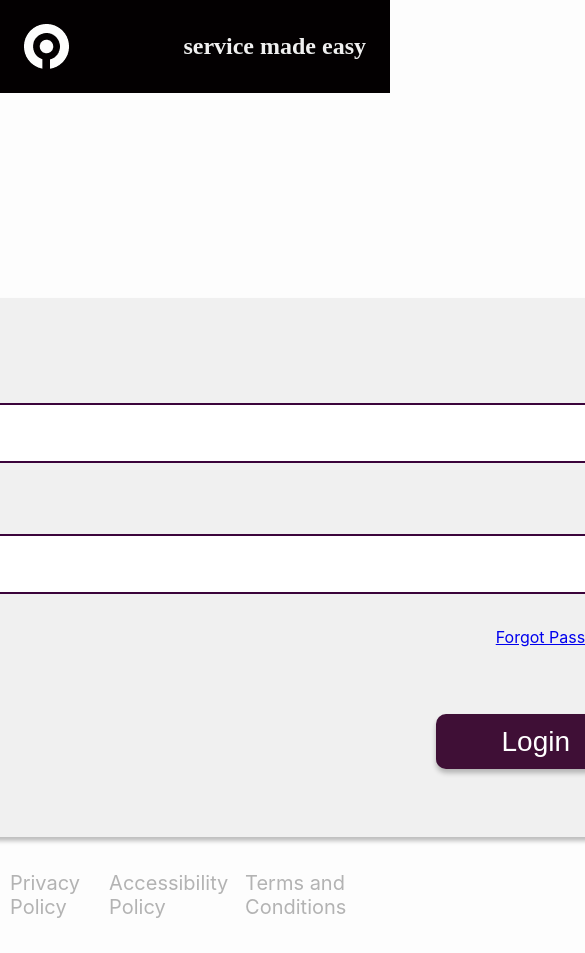
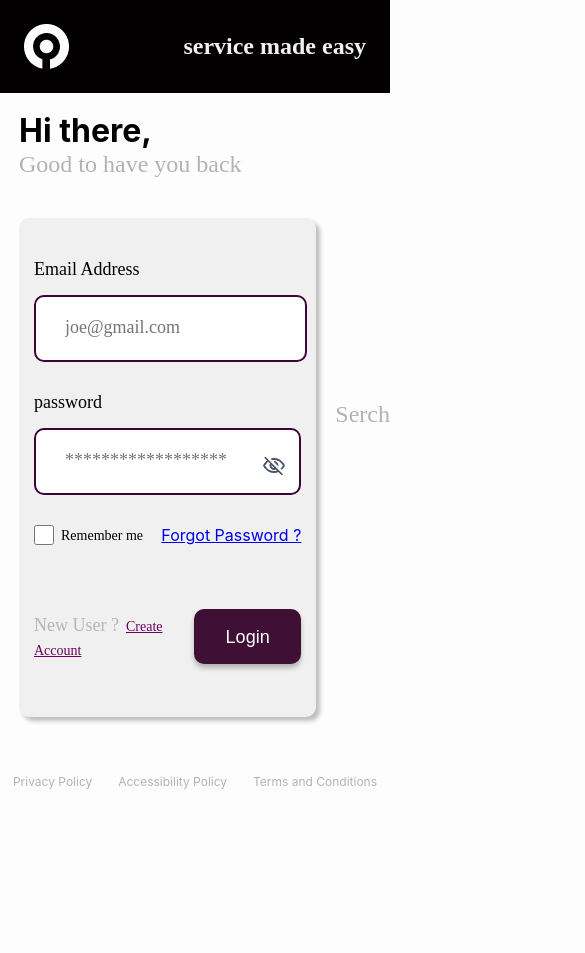
Before and after one commit to Serchservice/providerWebApp, a React (Vite) app: page /login in a window 390 px wide. Shown: the top 953 px of the page, 585 px wide, since content can reach past the window. After the commit the page ends 844 px from the top, so only its background shows below. Built offline with nearby package versions, Linux system fonts and the light colour scheme.

Commit message:
update: responsiveness

```diff
--- a/src/components/Header/Footer.jsx
+++ b/src/components/Header/Footer.jsx
@@ -21,7 +21,10 @@ const Wrapper = styled.footer`
   width: 100%;
   bottom: 0;
   left: 0;
-  padding: 34px 10px;
+  padding: 34px 0;
+  @media screen and (max-width: 600px) {
+    padding: 34px 0px;
+  }
   ul {
     list-style: none;
     display: flex;
@@ -34,5 +37,9 @@ const Wrapper = styled.footer`
     font-weight: 400;
     font-size: 20px;
     line-height: 24px;
+    @media screen and (max-width: 600px) {
+      font-size: 12px;
+      padding: 0;
+    }
   }
 `;
--- a/src/pages/Login.jsx
+++ b/src/pages/Login.jsx
@@ -26,7 +26,7 @@ const Login = () => {
   return (
     <Wrapper>
       <div className="bg-text">
-        <h1>Se</h1>
+        <h1 style={{ textAlign: "right" }}>Se</h1>
       </div>
 
       <div className="serch__login-container">
@@ -44,10 +44,10 @@ const Login = () => {
             <div>
               <input
                 name="email"
-                placeholder="Type here"
                 type="email"
                 value={email}
                 onChange={handleOnChange}
+                placeholder="joe@gmail.com"
               />
             </div>
           </div>
@@ -59,7 +59,7 @@ const Login = () => {
             </div>
             <div className="password-box">
               <input
-                placeholder="Type your password here"
+                placeholder="******************"
                 name="password"
                 type={passwordState}
                 id="password"
@@ -92,6 +92,9 @@ const Login = () => {
           </div>
         </form>
       </div>
+      <div className="bg-sm-text">
+        <h2>Serch</h2>
+      </div>
       <div className="bg-text">
         <h1>rch</h1>
       </div>
@@ -107,11 +110,28 @@ const Wrapper = styled.div`
   align-items: center;
   justify-content: center;
   height: 100%;
+
   .bg-text {
     display: flex;
     flex-direction: column;
     justify-content: flex-end;
     height: 700px;
+    flex: 0.5;
+    @media screen and (max-width: 900px) {
+      display: none;
+    }
+    .bg-sm-text {
+      font-family: "Inria Sans";
+      font-style: normal;
+      font-weight: 700;
+      font-size: 64px;
+      line-height: 77px;
+      /* identical to box height */
+
+      /* Light White */
+
+      color: #f0f0f0;
+    }
     h1 {
       font-family: "Inria Sans";
       font-style: normal;
@@ -127,8 +147,12 @@ const Wrapper = styled.div`
   .serch__login-container {
     margin-top: 60px;
     /* margin: 14px; */
+    flex: 3;
+    @media screen and (max-width: 900px) {
+      margin: 19px;
+    }
     form {
-      width: 943px;
+      /* width: 100%; */
       left: 248px;
       top: 354px;
       background: #f0f0f0;
@@ -136,6 +160,12 @@ const Wrapper = styled.div`
       border-radius: 10px;
       margin-top: 59px;
       padding: 62px 50px 54px 43px;
+      @media screen and (max-width: 900px) {
+        width: unset;
+        padding: 39px 15px;
+        margin-top: 39px;
+      }
+
       .input-box {
         margin-bottom: 28px;
       }
@@ -147,6 +177,10 @@ const Wrapper = styled.div`
         line-height: 29px;
         color: #030001;
         margin-bottom: 14px;
+        @media screen and (max-width: 600px) {
+          font-size: 18px;
+          line-height: 22px;
+        }
       }
       .text-input {
         margin-bottom: 14px;
@@ -156,6 +190,18 @@ const Wrapper = styled.div`
         border-radius: 10px;
         padding: 19px 29px 22px 29px;
         width: calc(100% - 56px);
+        font-family: "Inria Sans";
+        font-style: normal;
+        font-weight: 400;
+        font-size: 24px;
+        line-height: 29px;
+        min-width: 0;
+        @media screen and (max-width: 600px) {
+          font-size: 18px;
+          line-height: 22px;
+        }
+
+        color: #b3b3b3;
       }
 
       input[type="checkbox"] {
@@ -167,6 +213,13 @@ const Wrapper = styled.div`
         border: 1px solid #000000;
         border-radius: 5px;
         margin-right: 16px;
+        @media screen and (max-width: 600px) {
+          margin-right: 7px;
+          border: 1px solid #000000;
+          border-radius: 5px;
+          width: 20px;
+          height: 20px;
+        }
       }
       .password-box {
         display: flex;
@@ -203,6 +256,10 @@ const Wrapper = styled.div`
           font-size: 24px;
           line-height: 29px;
           color: #000000;
+          @media screen and (max-width: 600px) {
+            font-size: 14px;
+            line-height: 17px;
+          }
         }
       }
       .below-box {
@@ -219,6 +276,11 @@ const Wrapper = styled.div`
           margin-right: 15px;
 
           color: rgba(124, 124, 124, 0.5);
+          @media screen and (max-width: 600px) {
+            font-size: 18px;
+            line-height: 22px;
+            margin-right: 7px;
+          }
         }
         a {
           font-family: "Inria Sans";
@@ -226,9 +288,12 @@ const Wrapper = styled.div`
           font-weight: 400;
           font-size: 24px;
           line-height: 29px;
-          /* identical to box height */
+          color: #6c0062;
 
-          color: #6c0062;
+          @media screen and (max-width: 600px) {
+            font-size: 14px;
+            line-height: 17px;
+          }
         }
         button {
           width: 200px;
@@ -245,6 +310,12 @@ const Wrapper = styled.div`
           font-size: 28px;
           line-height: 34px;
           color: #ffffff;
+          @media screen and (max-width: 600px) {
+            font-size: 18px;
+            line-height: 22px;
+            padding: 6px 0px;
+            width: 120px;
+          }
         }
       }
     }
@@ -257,6 +328,10 @@ const Wrapper = styled.div`
     line-height: 48px;
 
     color: #000000;
+    @media screen and (max-width: 600px) {
+      font-size: 32px;
+      line-height: 38px;
+    }
   }
   h2 {
     font-family: "Inria Sans";
@@ -268,6 +343,12 @@ const Wrapper = styled.div`
 
     /* Hint */
 
+    @media screen and (max-width: 600px) {
+      font-weight: 400;
+      font-size: 24px;
+      line-height: 29px;
+    }
+
     color: #b3b3b3;
   }
 `;
```
